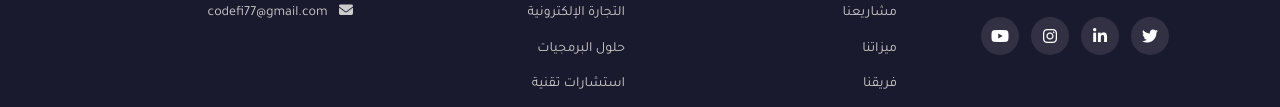
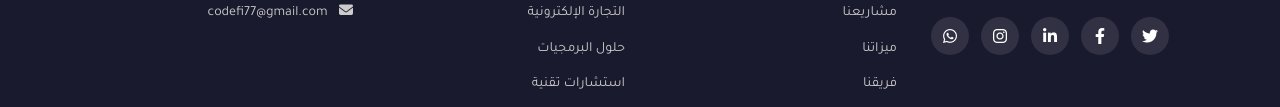
Before and after one commit to computerfaisal7-crypto/https-w.w.wCodeFi.com, a plain HTML site: page index.html in a window 1280 px wide. Shown: the part 4573-4680 px from the top of the page. Drawn offline with Linux system fonts and the light colour scheme.

Commit message:
Add files via upload

```diff
--- a/index.html
+++ b/index.html
@@ -1416,9 +1416,16 @@
                     <p style="color: #ccc; margin-bottom: 20px; font-size: 14px;">شركة برمجة رائدة تقدم حلولاً تقنية مبتكرة تساعد الشركات على النمو في العصر الرقمي.</p>
                     <div class="social-links">
                         <a href="#"><i class="fab fa-twitter"></i></a>
+                        <a href="https://www.facebook.com/share/17ZbLrx4Du/" target="_blank">
+  <i class="fab fa-facebook-f"></i>
+</a>
                         <a href="#"><i class="fab fa-linkedin-in"></i></a>
-                        <a href="#"><i class="fab fa-instagram"></i></a>
-                        <a href="#"><i class="fab fa-youtube"></i></a>
+                        <a href="https://www.instagram.com/codefi_20?igsh=YTVscWl2MWs2dnQ2" target="_blank">
+  <i class="fab fa-instagram"></i>
+</a>
+                        <a href="https://wa.me/+967775665845" target="_blank">
+  <i class="fab fa-whatsapp"></i>
+</a>
                     </div>
                 </div>
                 <div class="footer-column">
```
